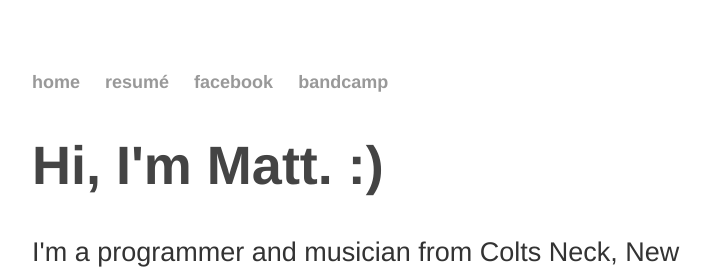
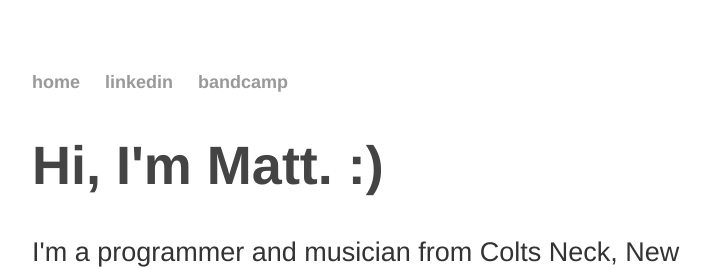
Before and after one commit to matthewjenkins97/matthewjenkins97.github.io, a Jekyll site: the page built from index.html, in a window 1280 px wide. Shown: the top 269 px of the page, without its empty margins (283-994 px from the left). Built offline with Jekyll 4.4.1, drawn with Linux system fonts in a browser that asks for light colours.

Commit message:
updated resume to link to linkedin, got rid of facebook

```diff
--- a/_layouts/default.html
+++ b/_layouts/default.html
@@ -9,8 +9,7 @@
       <nav>
           <ul>
             <li><a href="/">home</a></li>
-            <li><a href="https://drive.google.com/open?id=1lff_Ouf2H3cIjU8TAEaRDUXuvkWcx7R9">resumé</a></li>
-            <li><a href="https://www.facebook.com/matthewjenkins97">facebook</a></li>
+            <li><a href="https://www.linkedin.com/in/matthewjenkins97/">linkedin</a></li>
             <li><a href="https://robert-pilgrim.bandcamp.com">bandcamp</a></li>
           </ul>
       </nav>
```
